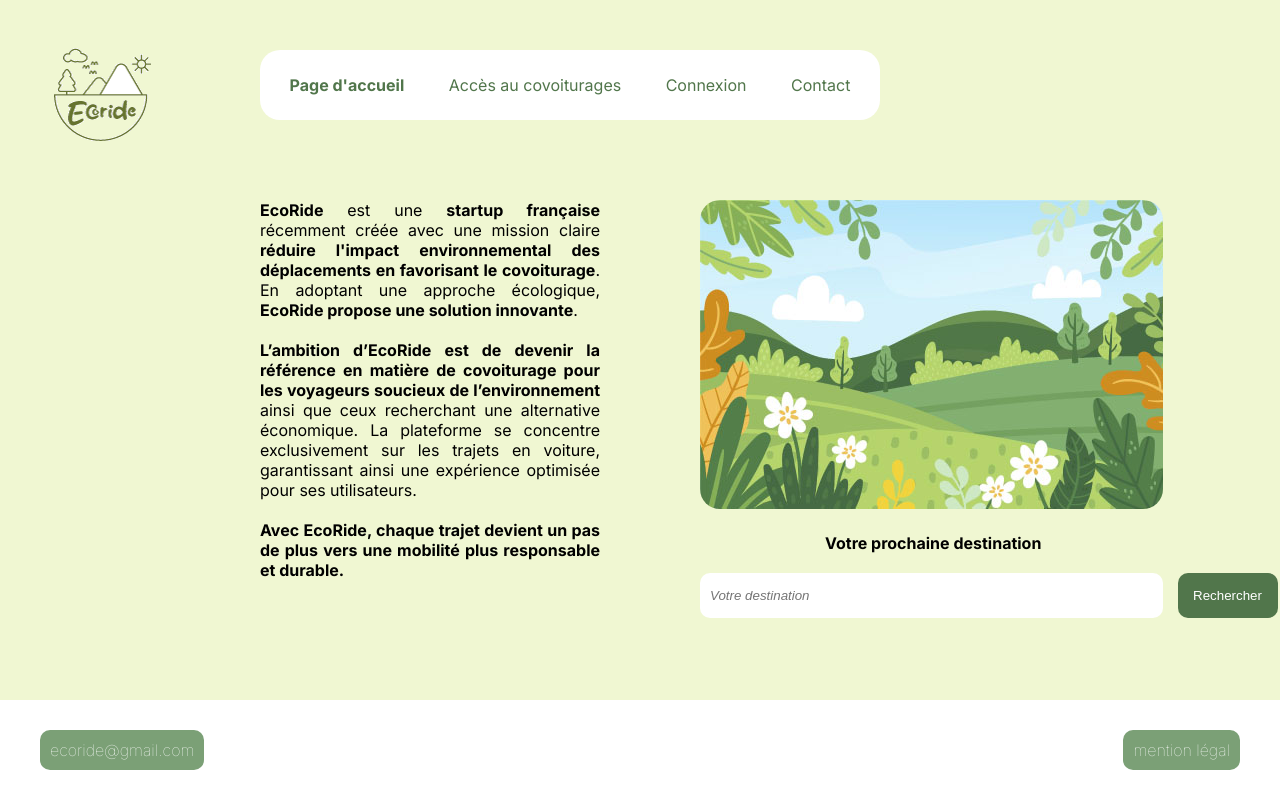
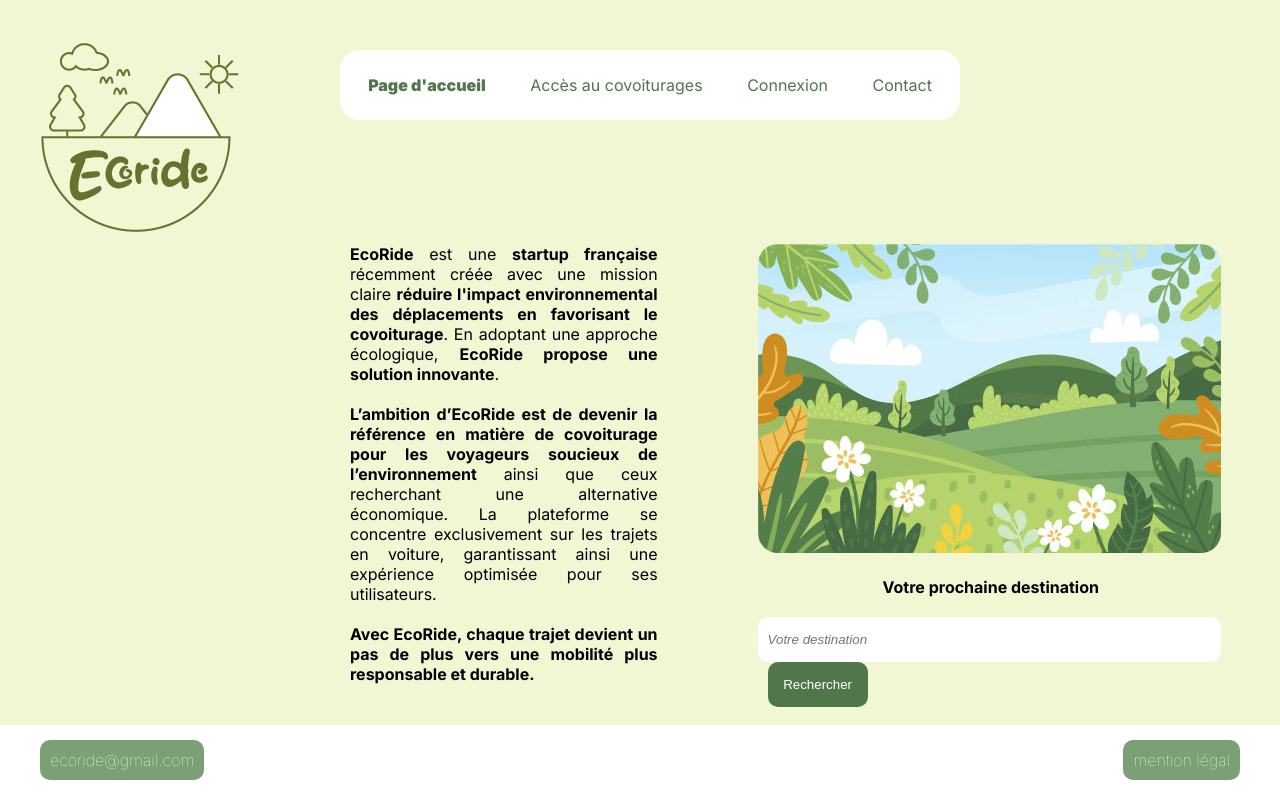
Before and after one commit to Minibrute90/ecoride, a PHP site: page / in a window 1280 px wide. Run offline with PHP 8.4, Linux system fonts and the light colour scheme.

Commit message:
responsive1703

```diff
--- a/css/style.css
+++ b/css/style.css
@@ -16,20 +16,16 @@ body{
     min-height: 100%;
 }
 
-p{
-    text-align: justify;
-    margin-bottom: 20px;
-}
-
-img{
-    border-radius: 20px;
-}
 
 
 /*style header*/
 
 header{
     display: flex;
+    width:100%;
+    right:0;
+    left: 0;
+    top: 0;
 }
 
 .logo{
@@ -37,7 +33,7 @@ header{
     margin-top: 40px;
 }
 
-nav{
+.navbar{
     display: flex;
     background-color: white;
     height: 70px;
@@ -47,25 +43,25 @@ nav{
     margin-top: 50px;
 }
 
-nav ul{
+.navbar ul{
     margin: auto;
 }
 
 
-nav li{
+.navbar li{
     margin:20px;
     display : inline-block
 }
 
-nav a{
+.navbar a{
     color:#51764B;
 }
 
-nav a.click{
-    font-weight: bold;
+.navbar a.active{
+    font-weight: 900;
 }
 
-nav a:hover{
+.navbar a:hover{
     border-bottom: #51764B 1px solid;
 }
 
@@ -75,20 +71,29 @@ nav a:hover{
     display: flex;
 }
 
+
 .texte{
-    margin-top: 50px;
-    margin-left:260px;
+    margin-left:350px;
     width: 340px;
 }
 
+.para{
+    text-align: justify;
+    margin-bottom: 20px;
+}
+
 .columnright{
-    margin-top: 50px;
     margin-left: 100px;
+}
+
+.illustration_accueil img{
+    border-radius: 20px;
 }
 
 
 .recherche p{
     margin-top: 20px;
+    margin-bottom:20px;
     margin-left: 125px;
 }
 
@@ -135,19 +140,19 @@ footer{
     left: 0;
     right: 0;
     background-color: white;
-    height: 100px;
+    height: 75px;
     width:100%;
 }
 
 
 .position_email{
-    margin-top: 40px;
+    margin-top :25px;
     margin-left: 40px;
 }
 
 .position_mention{
     position: absolute;
-    margin-top: 40px;
+    margin-top: 25px;
     right: 40px;
 }
 
@@ -177,3 +182,64 @@ a.email, a.mention{
 body.ml{
     background-color: white;
 }
+
+/*responsive*/
+
+.menu_hamburger{
+    display: none;
+    position: fixed;
+    top: 50px;
+    right: 50px;
+    width: 35px;
+}
+
+img{
+    max-width: 100%;
+    height: auto;
+}
+
+
+@media screen and (max-width: 1050px) {
+
+    header .logo{
+        display: block;
+        margin: 0px auto;
+    }
+
+    .navbar{
+        padding: 0px;
+    }
+
+    .menu_hamburger{
+        display: block;
+    }
+
+    .navbar{
+        top:0px;
+        left:0px;
+        position: absolute;
+        background-color: rgba(rgba(255, 255, 255, 0.54), white, white, 0.5);
+        backdrop-filter: blur(8px);
+        height: 100%;
+        width: 250px;
+        border-radius: 0px;
+        margin-left: -100%;
+        transition: all 0.2s ease;
+    }
+
+    .mobile_menu{
+        margin-top:0px;
+        margin-left:-20px;
+    }
+
+    .navbar ul{
+        position: absolute;
+        top:30px;
+        left:15px;
+        display: flex;
+        flex-direction: column;
+    }
+
+
+
+}
--- a/index.php
+++ b/index.php
@@ -10,42 +10,43 @@
 <link href="https://fonts.googleapis.com/css2?family=Inter:ital,opsz,wght@0,14..32,100..900;1,14..32,100..900&display=swap" rel="stylesheet">
 </head>
 
-
+<body>
   <header>
     <div class="logo">
-    <img src="img/logo_120.gif" alt="ecoride">
+      <img src="img/logo_200px.png" alt="logo ecoride">
     </div>
-  <nav>
+    <nav class="navbar">
         <ul>
-      <li><a class="click" href="#">Page d'accueil</a></li>
+          <li><a class="active" href="#">Page d'accueil</a></li>
           <li><a href="#">Accès au covoiturages</a></li>
           <li><a href="#">Connexion</a></li>
           <li><a href="#">Contact</a></li>
         </ul>
    </nav>
+   <div class="menu_hamburger"><img src="img/bouton_burger.png" alt="menu hamburger"></div>
   </header>
 
   <main>
 
   <section class="container">
     <div class="texte">
-    <p>
+      <p class="para">
         <b>EcoRide</b> est une <b>startup française</b> récemment créée avec une mission claire
         <b>réduire l'impact environnemental des déplacements en favorisant le covoiturage</b>.
         En adoptant une approche écologique, <b>EcoRide propose une solution innovante</b>.
       </p>
-    <p>
+      <p class="para">
        <b>L’ambition d’EcoRide est de devenir la référence en matière de covoiturage pour les voyageurs
         soucieux de l’environnement</b> ainsi que ceux recherchant une alternative économique.
         La plateforme se concentre exclusivement sur les trajets en voiture,
         garantissant ainsi une expérience optimisée pour ses utilisateurs.
      </p>
-    <p>
+     <p class="para">
        <b>Avec EcoRide, chaque trajet devient un pas de plus vers une mobilité plus responsable et durable.</b>
      </p>
     </div>
     <div class="columnright">
-    <div class="illustration">
+      <div class="illustration_accueil">
         <img src="img/illust_463.jpg" alt="illustration">
       </div>
      <div class="recherche">
@@ -67,5 +68,15 @@
         <a class="mention" href="mention_legal.html" target="_blank">mention légal</a>
       </div>
   </footer>
+</body>
+  <script>
+      const menuHamburger = document.querySelector(".menu_hamburger")
+      const navLinks = document.querySelector(".navbar")
+
+      menuHamburger.addEventListener('click',()=>{
+        navLinks.classList.toggle('mobile_menu')
+      })
+  </script>
+
 
 </html>
```
Also changed, not shown: img/logo_100px.png (added), img/logo_200px.png (added), 1 other file. Lines whose indentation alone changed are shown as unchanged.
